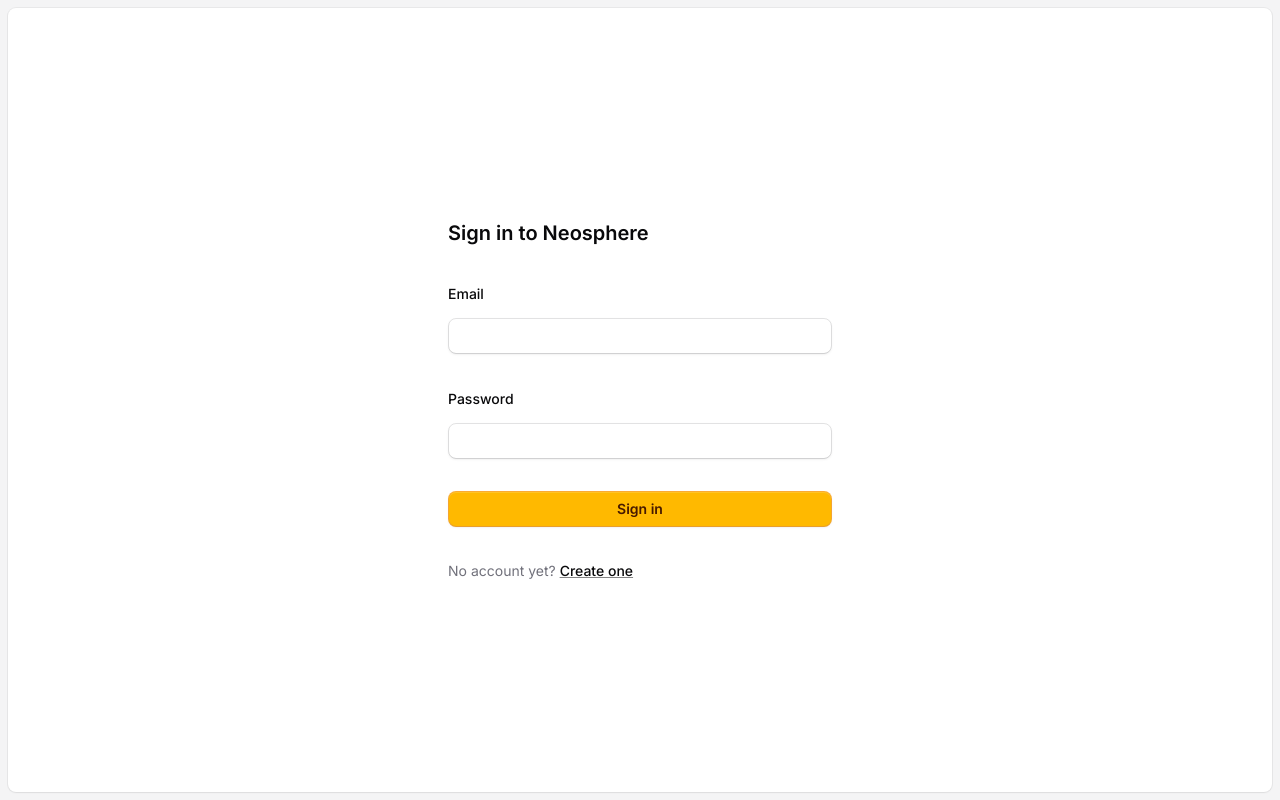
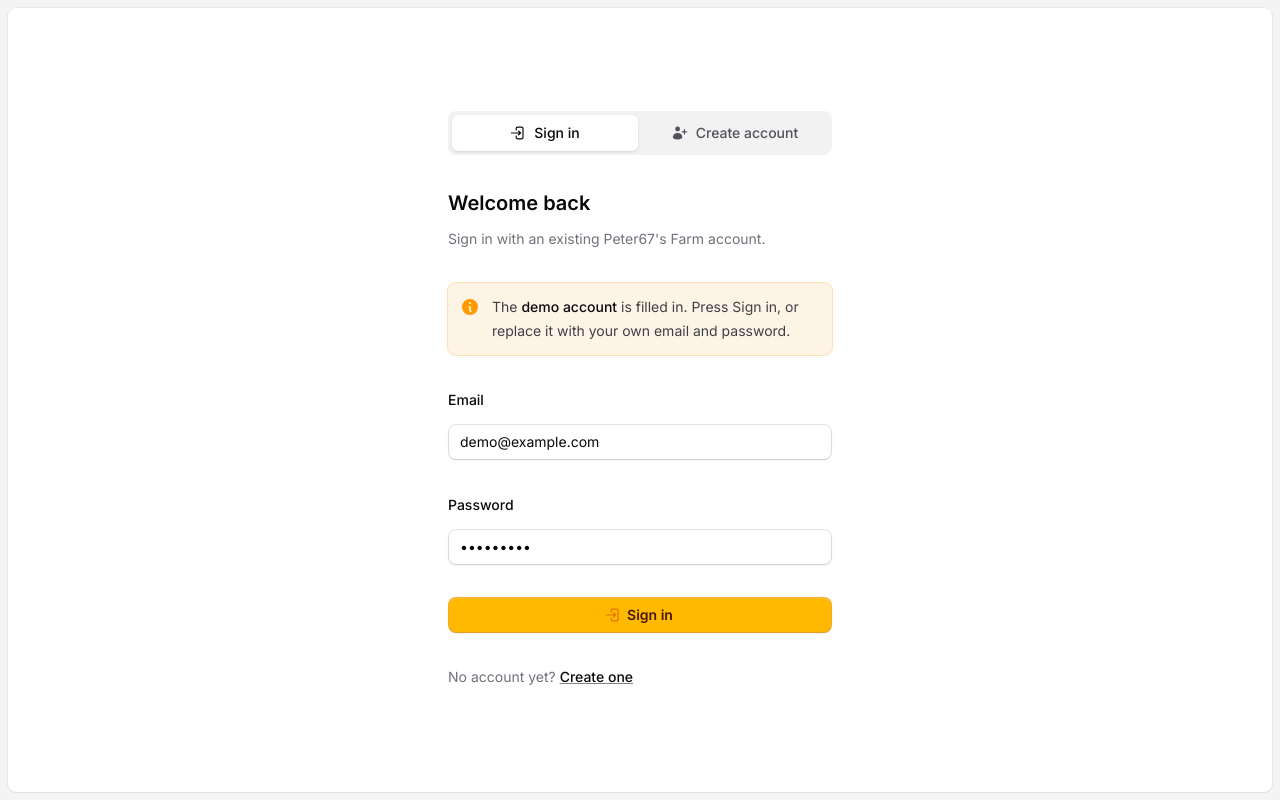
Before and after one commit to hishpania/NASASA, a React (Vite) app in the folder Frontend/: page / in a window 1280 px wide. Built offline with nearby package versions, Linux system fonts and the light colour scheme; no server answers.

Commit message:
Split sign in and sign up into clear tabs, prefill the demo account, and rename the site to Peter67's Farm

```diff
--- a/Frontend/index.html
+++ b/Frontend/index.html
@@ -7,7 +7,7 @@
     <link rel="preconnect" href="https://fonts.googleapis.com" />
     <link rel="preconnect" href="https://fonts.gstatic.com" crossorigin />
     <link href="https://fonts.googleapis.com/css2?family=Inter:wght@400;500;600;700&display=swap" rel="stylesheet" />
-    <title>Neosphere Fields</title>
+    <title>Peter67's Farm</title>
   </head>
   <body>
     <div id="root"></div>
--- a/Frontend/src/components/layout/AppLayout.tsx
+++ b/Frontend/src/components/layout/AppLayout.tsx
@@ -16,7 +16,7 @@ export function AppLayout() {
           <header className="shrink-0 border-b border-zinc-950/5 bg-white dark:border-white/5 dark:bg-zinc-900">
             <div className="flex flex-wrap items-center justify-between gap-x-6 gap-y-3 px-4 py-3 sm:px-6">
               <div className="flex flex-wrap items-center gap-x-6 gap-y-3">
-                <span className="text-base/7 font-semibold text-zinc-950 dark:text-white">Neosphere</span>
+                <span className="text-base/7 font-semibold text-zinc-950 dark:text-white">Peter67's Farm</span>
                 <FieldSwitcher />
                 <AppNav />
               </div>
--- a/Frontend/src/features/auth/components/SignInForm.tsx
+++ b/Frontend/src/features/auth/components/SignInForm.tsx
@@ -1,27 +1,49 @@
 import { Button } from '@/components/catalyst/button'
-import { ErrorMessage, Field, Label } from '@/components/catalyst/fieldset'
+import { Description, ErrorMessage, Field, FieldGroup, Label } from '@/components/catalyst/fieldset'
 import { Heading } from '@/components/catalyst/heading'
 import { Input } from '@/components/catalyst/input'
 import { Strong, Text } from '@/components/catalyst/text'
+import { SegmentedControl, type SegmentedOption } from '@/components/ui/SegmentedControl'
 import { ApiError } from '@/lib/api'
+import { ArrowRightEndOnRectangleIcon, InformationCircleIcon, UserPlusIcon } from '@heroicons/react/20/solid'
 import { useState, type FormEvent } from 'react'
 import { useAuth } from '../hooks/useAuth'
 
 type FormMode = 'signIn' | 'signUp'
 
-const COPY: Record<FormMode, { heading: string; submit: string; switchPrompt: string; switchAction: string }> = {
+type FormValues = { email: string; password: string; confirmation: string }
+
+const DEMO_CREDENTIALS = { email: 'demo@example.com', password: '123456789' }
+
+const MIN_PASSWORD_LENGTH = 6
+
+const MODE_OPTIONS: readonly SegmentedOption<FormMode>[] = [
+  { value: 'signIn', label: 'Sign in', icon: ArrowRightEndOnRectangleIcon },
+  { value: 'signUp', label: 'Create account', icon: UserPlusIcon },
+]
+
+const COPY: Record<FormMode, { heading: string; lead: string; submit: string; submitting: string; switchPrompt: string; switchAction: string }> = {
   signIn: {
-    heading: 'Sign in to Neosphere',
+    heading: 'Welcome back',
+    lead: "Sign in with an existing Peter67's Farm account.",
     submit: 'Sign in',
+    submitting: 'Signing in…',
     switchPrompt: 'No account yet?',
     switchAction: 'Create one',
   },
   signUp: {
-    heading: 'Create your account',
+    heading: 'Create a new account',
+    lead: 'Register with your email to save your own fields.',
     submit: 'Create account',
+    submitting: 'Creating account…',
     switchPrompt: 'Already registered?',
-    switchAction: 'Sign in',
+    switchAction: 'Sign in instead',
   },
+}
+
+const INITIAL_VALUES: Record<FormMode, FormValues> = {
+  signIn: { ...DEMO_CREDENTIALS, confirmation: '' },
+  signUp: { email: '', password: '', confirmation: '' },
 }
 
 function describeError(reason: unknown): string {
@@ -34,65 +56,113 @@ function describeError(reason: unknown): string {
 export function SignInForm() {
   const { signIn, signUp } = useAuth()
   const [mode, setMode] = useState<FormMode>('signIn')
-  const [email, setEmail] = useState('')
-  const [password, setPassword] = useState('')
+  const [values, setValues] = useState(INITIAL_VALUES)
   const [error, setError] = useState<string | null>(null)
   const [isSubmitting, setIsSubmitting] = useState(false)
   const copy = COPY[mode]
+  const { email, password, confirmation } = values[mode]
+  const isSignUp = mode === 'signUp'
+  const isDemo = !isSignUp && email === DEMO_CREDENTIALS.email && password === DEMO_CREDENTIALS.password
+
+  const update = (field: keyof FormValues, value: string) => {
+    setValues((current) => ({ ...current, [mode]: { ...current[mode], [field]: value } }))
+  }
+
+  const switchMode = (next: FormMode) => {
+    setMode(next)
+    setError(null)
+  }
 
   const handleSubmit = async (event: FormEvent<HTMLFormElement>) => {
     event.preventDefault()
+    if (isSignUp && password !== confirmation) {
+      setError('Passwords do not match')
+      return
+    }
     setIsSubmitting(true)
     setError(null)
     try {
-      await (mode === 'signIn' ? signIn : signUp)({ email, password })
+      await (isSignUp ? signUp : signIn)({ email, password })
     } catch (reason) {
       setError(describeError(reason))
       setIsSubmitting(false)
     }
   }
 
-  const toggleMode = () => {
-    setMode((current) => (current === 'signIn' ? 'signUp' : 'signIn'))
-    setError(null)
-  }
-
   return (
-    <form onSubmit={handleSubmit} className="grid w-full max-w-sm grid-cols-1 gap-8">
+    <div className="grid w-full max-w-sm grid-cols-1 gap-8">
+      <SegmentedControl value={mode} options={MODE_OPTIONS} onChange={switchMode} aria-label="Sign in or create an account" />
+      <form key={mode} onSubmit={handleSubmit} className="grid grid-cols-1 gap-8">
+        <div className="grid gap-2">
           <Heading>{copy.heading}</Heading>
+          <Text>{copy.lead}</Text>
+        </div>
+        {isDemo && (
+          <div className="flex items-start gap-3 rounded-lg bg-amber-500/10 p-3 ring-1 ring-amber-500/30">
+            <InformationCircleIcon className="mt-0.5 size-5 shrink-0 text-amber-500" aria-hidden="true" />
+            <p className="flex-1 text-sm/6 text-zinc-700 dark:text-zinc-300">
+              The <Strong>demo account</Strong> is filled in. Press Sign in, or replace it with your own email and password.
+            </p>
+          </div>
+        )}
+        <FieldGroup>
           <Field>
             <Label>Email</Label>
             <Input
               type="email"
               name="email"
-          autoComplete="username"
+              autoComplete={isSignUp ? 'email' : 'username'}
               required
               value={email}
-          onChange={(event) => setEmail(event.target.value)}
+              onChange={(event) => update('email', event.target.value)}
             />
           </Field>
           <Field>
             <Label>Password</Label>
+            {isSignUp && <Description>At least {MIN_PASSWORD_LENGTH} characters.</Description>}
             <Input
               type="password"
               name="password"
-          autoComplete={mode === 'signIn' ? 'current-password' : 'new-password'}
+              autoComplete={isSignUp ? 'new-password' : 'current-password'}
               required
+              minLength={isSignUp ? MIN_PASSWORD_LENGTH : undefined}
               value={password}
+              invalid={!isSignUp && error !== null}
+              onChange={(event) => update('password', event.target.value)}
+            />
+            {!isSignUp && error && <ErrorMessage>{error}</ErrorMessage>}
+          </Field>
+          {isSignUp && (
+            <Field>
+              <Label>Repeat password</Label>
+              <Input
+                type="password"
+                name="confirmation"
+                autoComplete="new-password"
+                required
+                value={confirmation}
                 invalid={error !== null}
-          onChange={(event) => setPassword(event.target.value)}
+                onChange={(event) => update('confirmation', event.target.value)}
               />
               {error && <ErrorMessage>{error}</ErrorMessage>}
             </Field>
-      <Button type="submit" color="amber" className="w-full" disabled={isSubmitting}>
-        {copy.submit}
+          )}
+        </FieldGroup>
+        <Button type="submit" color={isSignUp ? 'emerald' : 'amber'} className="w-full" disabled={isSubmitting}>
+          {isSignUp ? <UserPlusIcon data-slot="icon" /> : <ArrowRightEndOnRectangleIcon data-slot="icon" />}
+          {isSubmitting ? copy.submitting : copy.submit}
         </Button>
         <Text>
           {copy.switchPrompt}{' '}
-        <button type="button" onClick={toggleMode} className="underline decoration-zinc-950/50 hover:decoration-zinc-950 dark:decoration-white/50 dark:hover:decoration-white">
+          <button
+            type="button"
+            onClick={() => switchMode(isSignUp ? 'signIn' : 'signUp')}
+            className="underline decoration-zinc-950/50 hover:decoration-zinc-950 dark:decoration-white/50 dark:hover:decoration-white"
+          >
             <Strong>{copy.switchAction}</Strong>
           </button>
         </Text>
       </form>
+    </div>
   )
 }
```
Also changed, not shown: 2 other files (tests, documents, lock files or other folders). Lines whose indentation alone changed are shown as unchanged.
